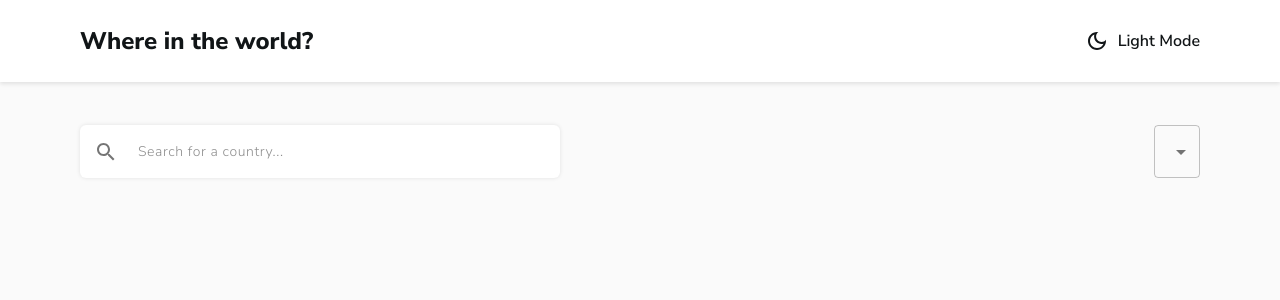
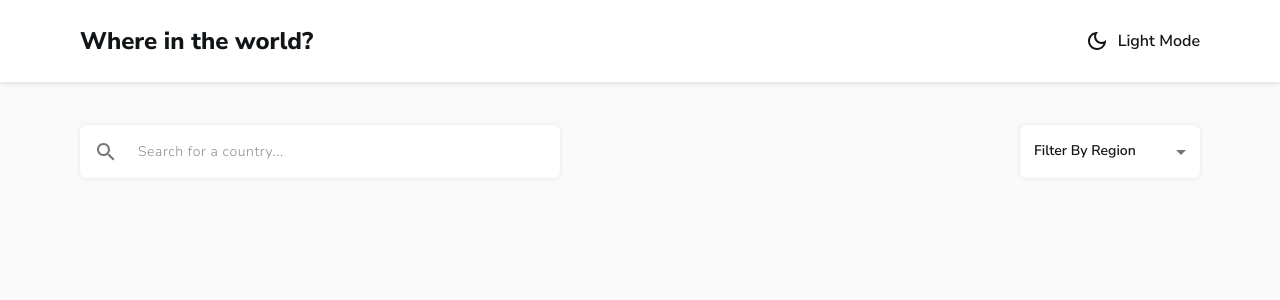
Before and after one commit to igor-pereimyvovk/countries-app, a React (Create React App) app: page / in a window 1280 px wide. Shown: the top 300 px of the page. Built offline with nearby package versions, Linux system fonts and the light colour scheme.

Commit message:
select region, end panel => NEXT: fetch countries data & list component

```diff
--- a/src/components/SearchFilterPanel.jsx
+++ b/src/components/SearchFilterPanel.jsx
@@ -1,14 +1,13 @@
-import { Box, InputAdornment, Select } from "@mui/material";
+import { Box, InputAdornment } from "@mui/material";
 import SearchCountry from "./UI/SearchCountry";
 import SearchOutlinedIcon from "@mui/icons-material/SearchOutlined";
+import SelectCountry from "./UI/SelectCountry";
 
 const SearchFilterPanel = ({ search, setSearch, region, setRegion }) => {
     const handleChangeSearch = (e) => {
         setSearch(e.target.value);
     };
-    const handleChangeRegion = (e) => {
-        setRegion(e.target.value);
-    };
+
     return (
         <Box display="flex" justifyContent="space-between" alignItems="center">
             <SearchCountry
@@ -26,7 +25,7 @@ const SearchFilterPanel = ({ search, setSearch, region, setRegion }) => {
                     ),
                 }}
             />
-            <Select value={region} onChange={handleChangeRegion}></Select>
+            <SelectCountry region={region} setRegion={setRegion} />
         </Box>
     );
 };
--- a/src/components/UI/HomeWrapper.jsx
+++ b/src/components/UI/HomeWrapper.jsx
@@ -1,6 +1,5 @@
 import styled from "@emotion/styled";
 import { Box } from "@mui/material";
-import React from "react";
 
 const HomeWrapper = styled(Box)({
     padding: "0 5rem",
--- /dev/null
+++ b/src/components/UI/SelectCountry.jsx
@@ -0,0 +1,61 @@
+import { FormControl, InputLabel, MenuItem } from "@mui/material";
+import SelectCountryStyled from "./SelectCountryStyled";
+import { useTheme } from "@emotion/react";
+
+const SelectCountry = ({ region, setRegion }) => {
+    const theme = useTheme();
+
+    const handleChangeRegion = (e) => {
+        setRegion(e.target.value);
+    };
+    return (
+        <FormControl>
+            {!region && (
+                <InputLabel
+                    id="selectCountry"
+                    shrink={false}
+                    sx={{
+                        fontWeight: "600",
+                    }}
+                >
+                    Filter By Region
+                </InputLabel>
+            )}
+            <SelectCountryStyled
+                labelId="selectCountry"
+                value={region}
+                onChange={handleChangeRegion}
+                MenuProps={{
+                    PaperProps: {
+                        sx: {
+                            marginTop: "5px",
+                            paddingY: 0,
+                            background: theme.palette.background.alt,
+                            boxShadow:
+                                theme.palette.mode === "light"
+                                    ? "0px 0px 8px rgba(0, 0, 0, 0.1)"
+                                    : "0px 0px 9px rgba(0, 0, 0, 0.2)",
+                            "& .MuiMenuItem-root": {
+                                fontWeight: "600",
+                                minHeight: "38px",
+                                paddingY: 0,
+                            },
+                            "& .MuiList-root": {
+                                paddingY: 0,
+                            },
+                        },
+                    },
+                }}
+            >
+                {region && <MenuItem value="">None</MenuItem>}
+                <MenuItem value="Africa">Africa</MenuItem>
+                <MenuItem value="America">America</MenuItem>
+                <MenuItem value="Asia">Asia</MenuItem>
+                <MenuItem value="Europe">Europe</MenuItem>
+                <MenuItem value="Oceania">Oceania</MenuItem>
+            </SelectCountryStyled>
+        </FormControl>
+    );
+};
+
+export default SelectCountry;
--- /dev/null
+++ b/src/components/UI/SelectCountryStyled.jsx
@@ -0,0 +1,30 @@
+import styled from "@emotion/styled";
+import { Select } from "@mui/material";
+
+const SelectCountryStyled = styled(Select)(({ theme }) => ({
+    width: "180px",
+    background: theme.palette.background.alt,
+    boxShadow:
+        theme.palette.mode === "light"
+            ? "0px 0px 4px rgba(0, 0, 0, 0.1)"
+            : "0px 0px 6px rgba(0, 0, 0, 0.2)",
+    borderRadius: "6px",
+    fontWeight: 600,
+
+    "& fieldset": {
+        border: "none",
+    },
+    "&.Mui-focused fieldset": {
+        transition: "box-shadow 0.2s ease",
+        boxShadow:
+            theme.palette.mode === "light"
+                ? "0px 0px 8px rgba(0, 0, 0, 0.1)"
+                : "0px 0px 10px rgba(0, 0, 0, 0.3)",
+    },
+    "& .MuiOutlinedInput-root": {
+        fontWeight: 1000,
+        color: theme.palette.neutral.main,
+    },
+}));
+
+export default SelectCountryStyled;
--- a/src/components/UI/StyledLink.jsx
+++ b/src/components/UI/StyledLink.jsx
@@ -1,5 +1,4 @@
 import styled from "@emotion/styled";
-import React from "react";
 import { Link } from "react-router-dom";
 
 const StyledLink = styled(Link)({
```
